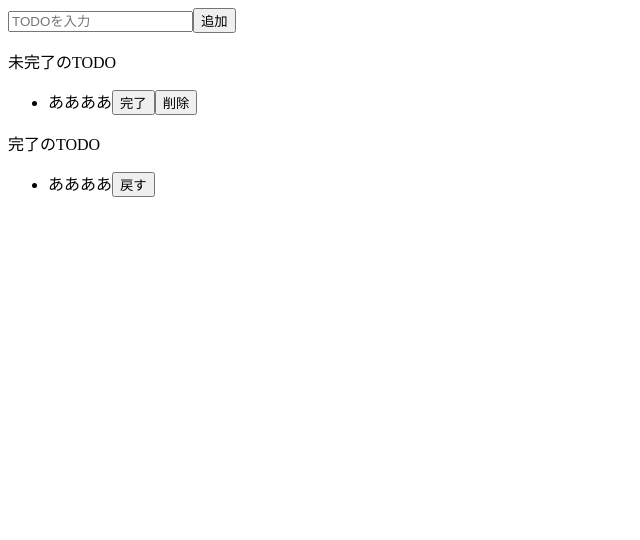
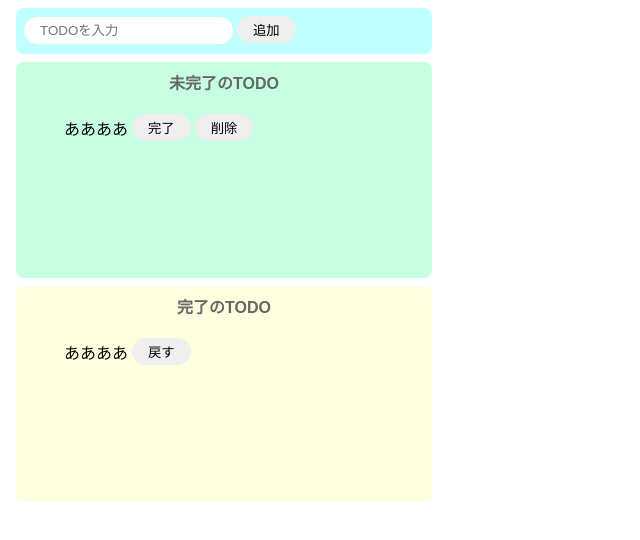
Before and after one commit to kono-meowmeow/ToDoApp_with_React, a React (Create React App) app: page / in a window 1280 px wide. Shown: the top 540 px of the page, without its empty margins (0-640 px from the left). Built offline with nearby package versions, Linux system fonts and the light colour scheme.

Commit message:
css適用

```diff
--- a/src/App.jsx
+++ b/src/App.jsx
@@ -4,24 +4,24 @@
 export const App = () => {
   return (
     <>
-      <div>
+      <div className="input-area">
         <input placeholder="TODOを入力" />
         <button>追加</button>
       </div>
-      <div>
-        <p>未完了のTODO</p>
+      <div className="incomplete-area">
+        <p className="title">未完了のTODO</p>
         <ul>
-          <li>
+          <li className="list-row">
             <span>ああああ</span>
             <button>完了</button>
             <button>削除</button>
           </li>
         </ul>
       </div>
-      <div>
-        <p>完了のTODO</p>
+      <div className="complete-area">
+        <p className="title">完了のTODO</p>
         <ul>
-          <li>
+          <li className="list-row">
             <span>ああああ</span>
             <button>戻す</button>
           </li>
--- a/src/styles.css
+++ b/src/styles.css
@@ -0,0 +1,70 @@
+body {
+  font-family: sans-serif;
+}
+
+button {
+  border-radius: 16px;
+  border: none;
+  padding: 4px 16px;
+  margin-left: 4px;
+  word-break: keep-all;
+}
+
+button:hover {
+  background-color: #ff7fff;
+  color: #fff;
+  cursor: pointer;
+}
+
+input {
+  border-radius: 16px;
+  border: none;
+  padding: 6px 16px;
+  outline: none;
+}
+
+li {
+  padding-bottom: 4px;
+}
+
+.complete-area {
+  background-color: #ffffe0;
+  width: 400px;
+  min-height: 200px;
+  padding: 8px;
+  margin: 8px;
+  border-radius: 8px;
+}
+
+.incomplete-area {
+  background-color: #c6ffe2;
+  width: 400px;
+  min-height: 200px;
+  padding: 8px;
+  margin: 8px;
+  border-radius: 8px;
+}
+
+.input-area {
+  background-color: #c1ffff;
+  width: 400px;
+  height: 30px;
+  padding: 8px;
+  margin: 8px;
+  border-radius: 8px;
+}
+
+.list-row {
+  display: flex;
+  align-items: center;
+  height: 35px;
+  word-break: break-all;
+  padding-bottom: 5px;
+}
+
+.title {
+  text-align: center;
+  margin-top: 0;
+  font-weight: bold;
+  color: #666;
+}
```
